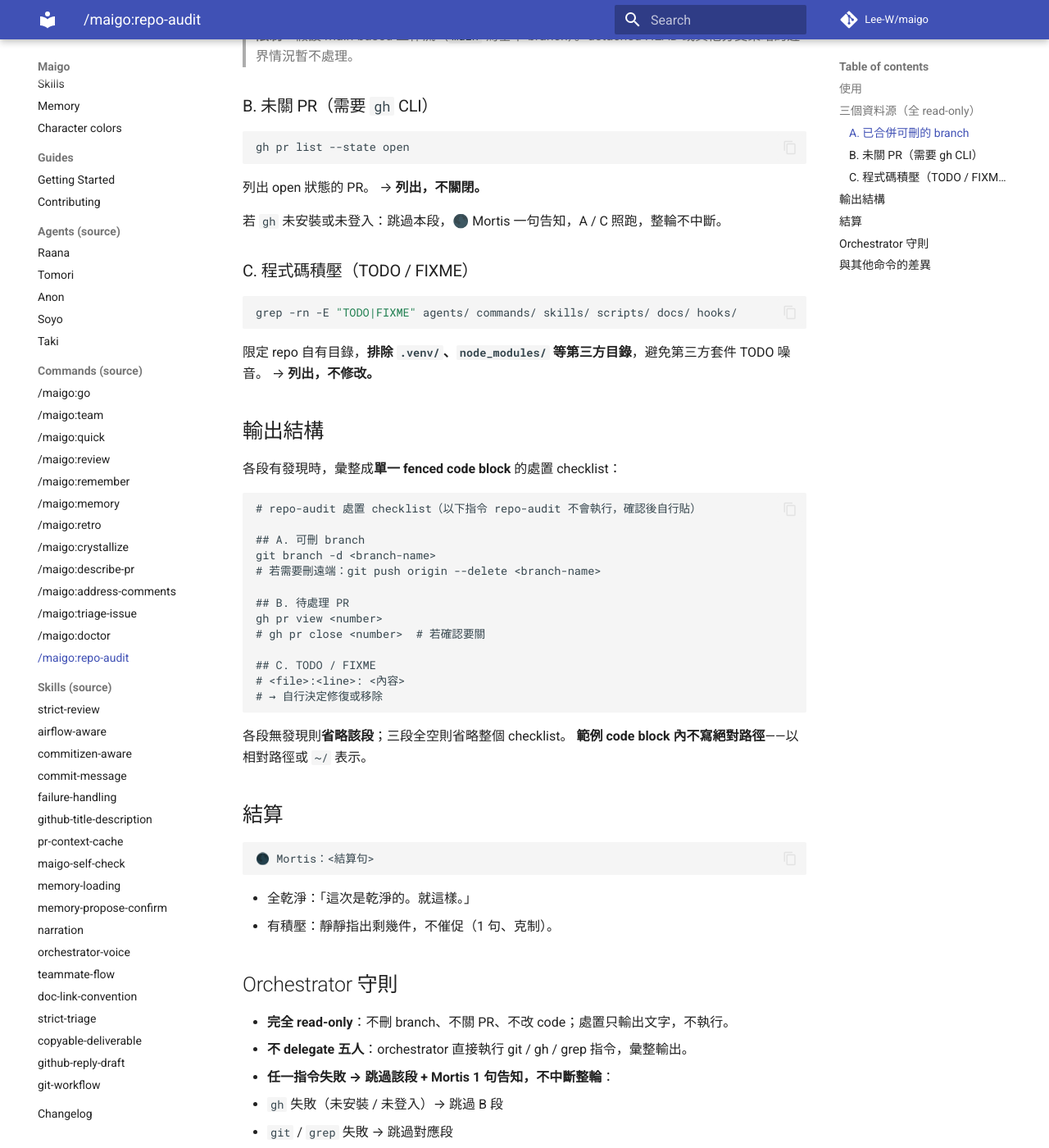
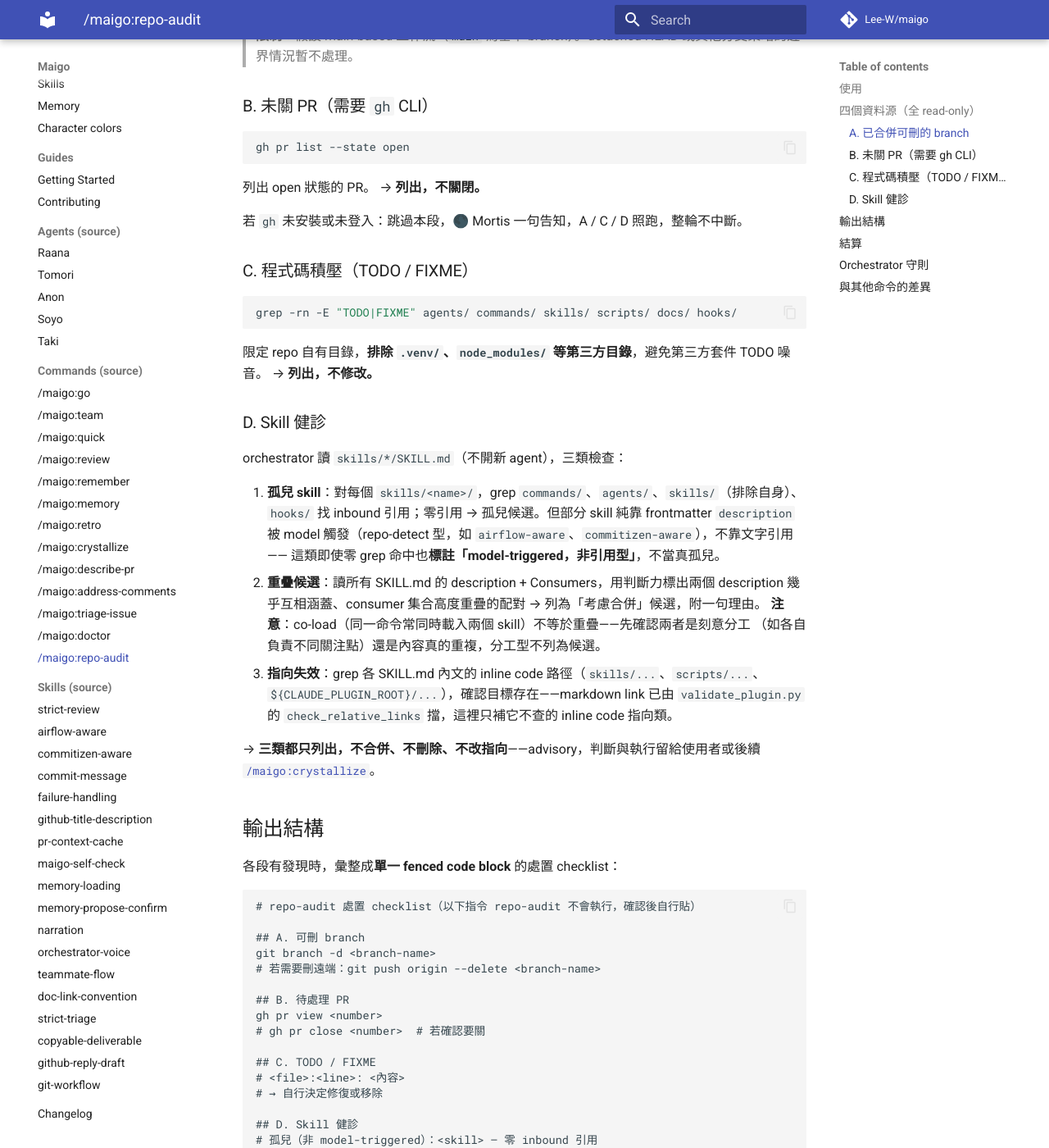
Before and after one commit to Lee-W/maigo, an MkDocs documentation site: the page built from docs/commands/repo-audit.md, in a window 1280 px wide and 1400 px high, scrolled down 649 px. Shown: the whole window at 82% size. Built offline with MkDocs 1.6.1 and Material for MkDocs 9.7.7, drawn with Linux system fonts in a browser that asks for light colours; comment, search, counter and statistics services are not loaded; some of the changed text lies outside the part shown.

Commit message:
feat(repo-audit): add skill health-check data source (orphans / overlaps / dead pointers)
  - 新增資料源 D「Skill 健診」：孤兒（model-triggered 型標註）、重疊候選（co-load ≠ 重疊）、inline code 指向失效
  - allowed-tools 補 Read

````diff
--- a/commands/repo-audit.md
+++ b/commands/repo-audit.md
@@ -1,6 +1,6 @@
 ---
-description: repo 自身內部健診（read-only orchestrator 主持）——掃已合併可刪的 branch、未關 PR、TODO/FIXME 積壓，彙整成可複製的處置 checklist，不執行任何寫入。🌑 Mortis 一句結算。不 delegate 五人，orchestrator 直跑。
-allowed-tools: Bash(git branch --merged:*), Bash(gh pr list:*), Bash(grep:*)
+description: repo 自身內部健診（read-only orchestrator 主持）——掃已合併可刪的 branch、未關 PR、TODO/FIXME 積壓、skill 健診（孤兒 / 重疊候選 / 指向失效），彙整成可複製的處置 checklist，不執行任何寫入。🌑 Mortis 一句結算。不 delegate 五人，orchestrator 直跑。
+allowed-tools: Bash(git branch --merged:*), Bash(gh pr list:*), Bash(grep:*), Read
 ---
 
 <!-- mkdocs-include-start -->
@@ -20,7 +20,7 @@
 
 無參數。對當前所在的 git repo 執行。
 
-## 三個資料源（全 read-only）
+## 四個資料源（全 read-only）
 
 ### A. 已合併可刪的 branch
 
@@ -42,7 +42,7 @@
 列出 open 狀態的 PR。
 → **列出，不關閉。**
 
-若 `gh` 未安裝或未登入：跳過本段，🌑 Mortis 一句告知，A / C 照跑，整輪不中斷。
+若 `gh` 未安裝或未登入：跳過本段，🌑 Mortis 一句告知，A / C / D 照跑，整輪不中斷。
 
 ### C. 程式碼積壓（TODO / FIXME）
 
@@ -52,6 +52,25 @@
 
 限定 repo 自有目錄，**排除 `.venv/`、`node_modules/` 等第三方目錄**，避免第三方套件 TODO 噪音。
 → **列出，不修改。**
+
+### D. Skill 健診
+
+orchestrator 讀 `skills/*/SKILL.md`（不開新 agent），三類檢查：
+
+1. **孤兒 skill**：對每個 `skills/<name>/`，grep `commands/`、`agents/`、`skills/`（排除自身）、
+   `hooks/` 找 inbound 引用；零引用 → 孤兒候選。但部分 skill 純靠 frontmatter `description`
+   被 model 觸發（repo-detect 型，如 `airflow-aware`、`commitizen-aware`），不靠文字引用——
+   這類即使零 grep 命中也**標註「model-triggered，非引用型」**，不當真孤兒。
+2. **重疊候選**：讀所有 SKILL.md 的 description + Consumers，用判斷力標出兩個 description
+   幾乎互相涵蓋、consumer 集合高度重疊的配對 → 列為「考慮合併」候選，附一句理由。
+   **注意**：co-load（同一命令常同時載入兩個 skill）不等於重疊——先確認兩者是刻意分工
+   （如各自負責不同關注點）還是內容真的重複，分工型不列為候選。
+3. **指向失效**：grep 各 SKILL.md 內文的 inline code 路徑（`skills/...`、`scripts/...`、
+   `${CLAUDE_PLUGIN_ROOT}/...`），確認目標存在——markdown link 已由 `validate_plugin.py` 的
+   `check_relative_links` 擋，這裡只補它不查的 inline code 指向類。
+
+→ **三類都只列出，不合併、不刪除、不改指向**——advisory，判斷與執行留給使用者或後續
+[`/maigo:crystallize`](https://github.com/Lee-W/maigo/blob/main/commands/crystallize.md)。
 
 ## 輸出結構
 
@@ -71,9 +90,15 @@
 ## C. TODO / FIXME
 # <file>:<line>: <內容>
 # → 自行決定修復或移除
+
+## D. Skill 健診
+# 孤兒（非 model-triggered）：<skill> — 零 inbound 引用
+# 重疊候選：<skill A> / <skill B> — <一句理由>
+# 指向失效：<skill>/SKILL.md → `<path>` 不存在
+# → 合併 / 退役 / 修指向，交你或 /maigo:crystallize 判斷
 ```
 
-各段無發現則**省略該段**；三段全空則省略整個 checklist。
+各段無發現則**省略該段**；四段全空則省略整個 checklist。
 **範例 code block 內不寫絕對路徑**——以相對路徑或 `~/` 表示。
 
 ## 結算
@@ -88,10 +113,11 @@
 ## Orchestrator 守則
 
 - **完全 read-only**：不刪 branch、不關 PR、不改 code；處置只輸出文字，不執行。
-- **不 delegate 五人**：orchestrator 直接執行 git / gh / grep 指令，彙整輸出。
+- **不 delegate 五人**：orchestrator 直接執行 git / gh / grep 指令 + 讀 SKILL.md 判斷，彙整輸出。
 - **任一指令失敗 → 跳過該段 + Mortis 1 句告知，不中斷整輪**：
   - `gh` 失敗（未安裝 / 未登入）→ 跳過 B 段
   - `git` / `grep` 失敗 → 跳過對應段
+- **D 段是判斷型 advisory**：孤兒 / 重疊 / 指向失效三類都只列出候選，不代使用者拍板合併或刪除。
 - **開場**：🌙 Doloris 帶入（鋪陳語氣，見 [`skills/narration`](https://github.com/Lee-W/maigo/blob/main/skills/narration/SKILL.md)）。
 - **收場**：🌑 Mortis 1 句結算。
 
````
